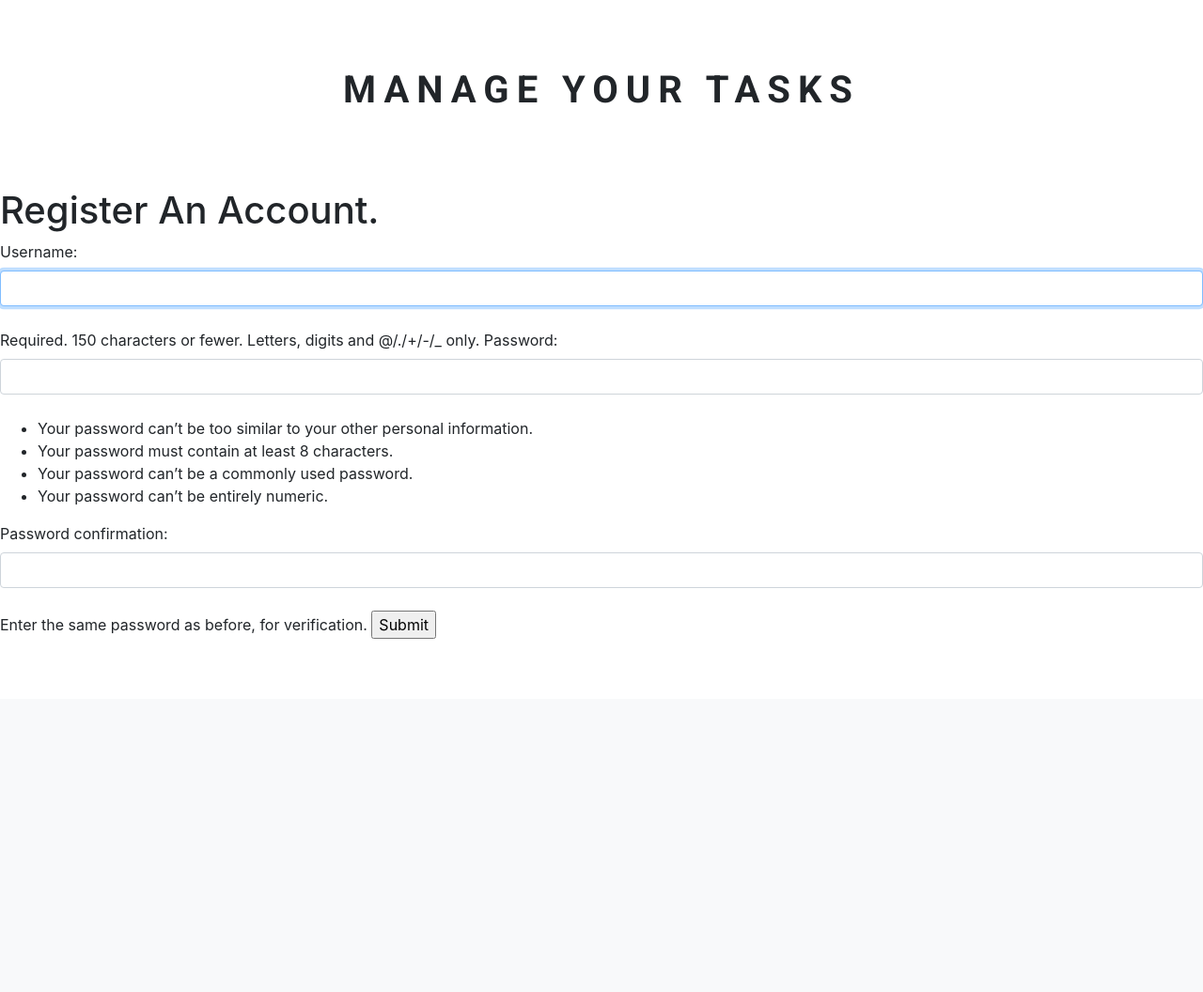
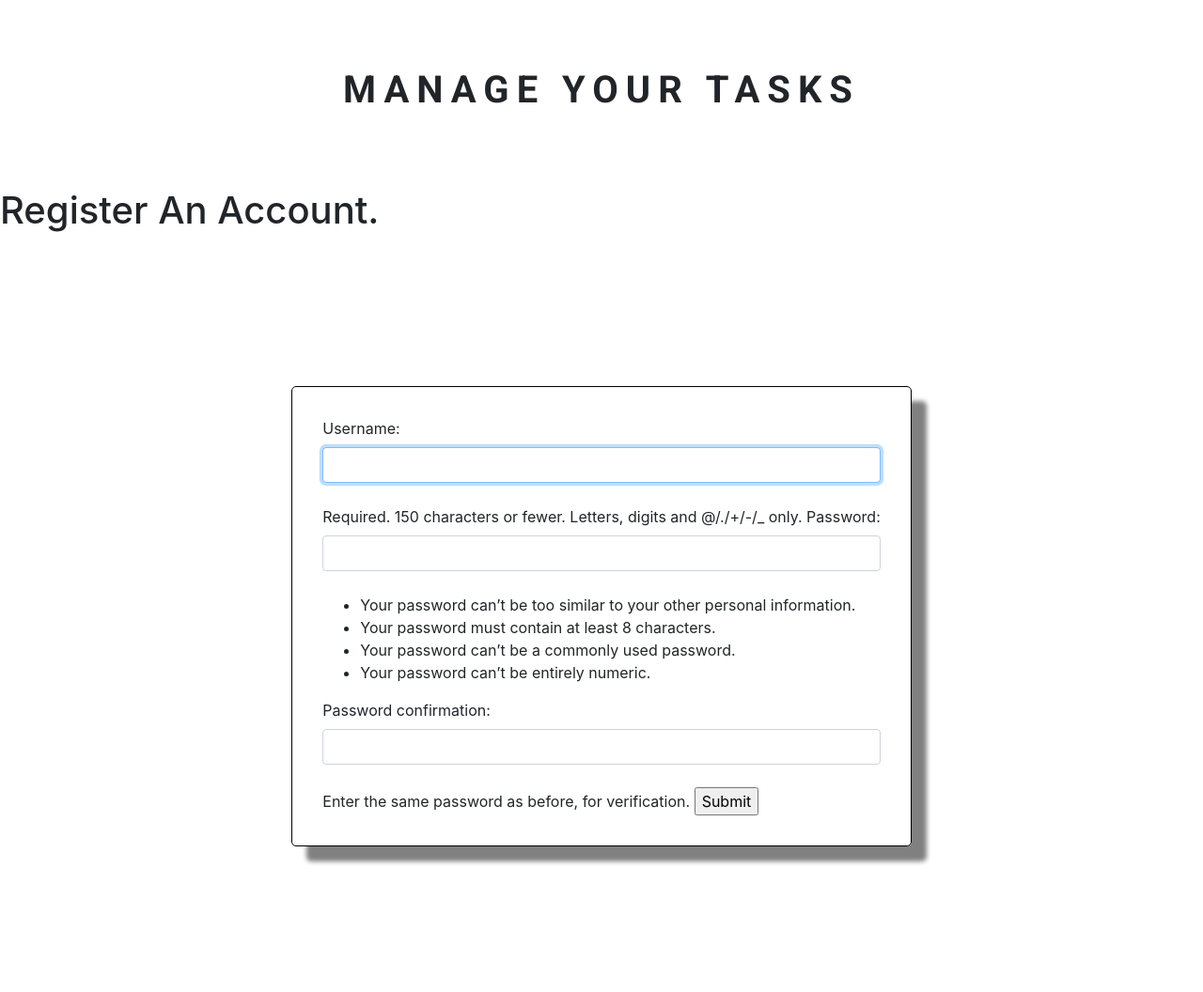
Before and after one commit to GavPri/Task-Manager, a Django app: page /members/register_user in a window 1280 px wide. Shown: the part 56-1112 px from the top of the page at 94% size. Before the commit the page ends 736 px from the top, so only its background shows below. Run offline with Django 3.2, Linux system fonts and the light colour scheme; some libraries are stand-ins or nearby versions.

Commit message:
add container and styles to register form

```diff
--- a/static/css/style.css
+++ b/static/css/style.css
@@ -1,9 +1,17 @@
 /* Classes That require centering */
-.task-container, .hero{
+.task-container, .hero, .form-container{
     display:flex;
     justify-content: center;
     align-items: center;
     flex-direction: column;
+}
+
+/* Form Styling */
+form{
+    padding: 2rem;
+    border: 1px solid black;
+    box-shadow: 1rem 1rem 5px grey;
+    border-radius: 5px;
 }
 
 .navbar-brand, h2, .hero-text{
@@ -32,3 +40,9 @@
 .accordion{
     width: 50%;
 }
+
+/* Registration Form */
+.form-container{
+    width:100vw;
+    height:100vh
+}
--- a/templates/register_user.html
+++ b/templates/register_user.html
@@ -4,11 +4,12 @@
     {{message}}
 {% endfor%}
 <h1> Register An Account. </h1>
-<form method="POST">
+<div class="form-container">
+    <form method="POST">
     {% csrf_token %}
     {{ form.as_table }}
 
     <input type="submit" value="Submit">
-</form>
-
+    </form>
+</div>
 {% endblock %}
```
